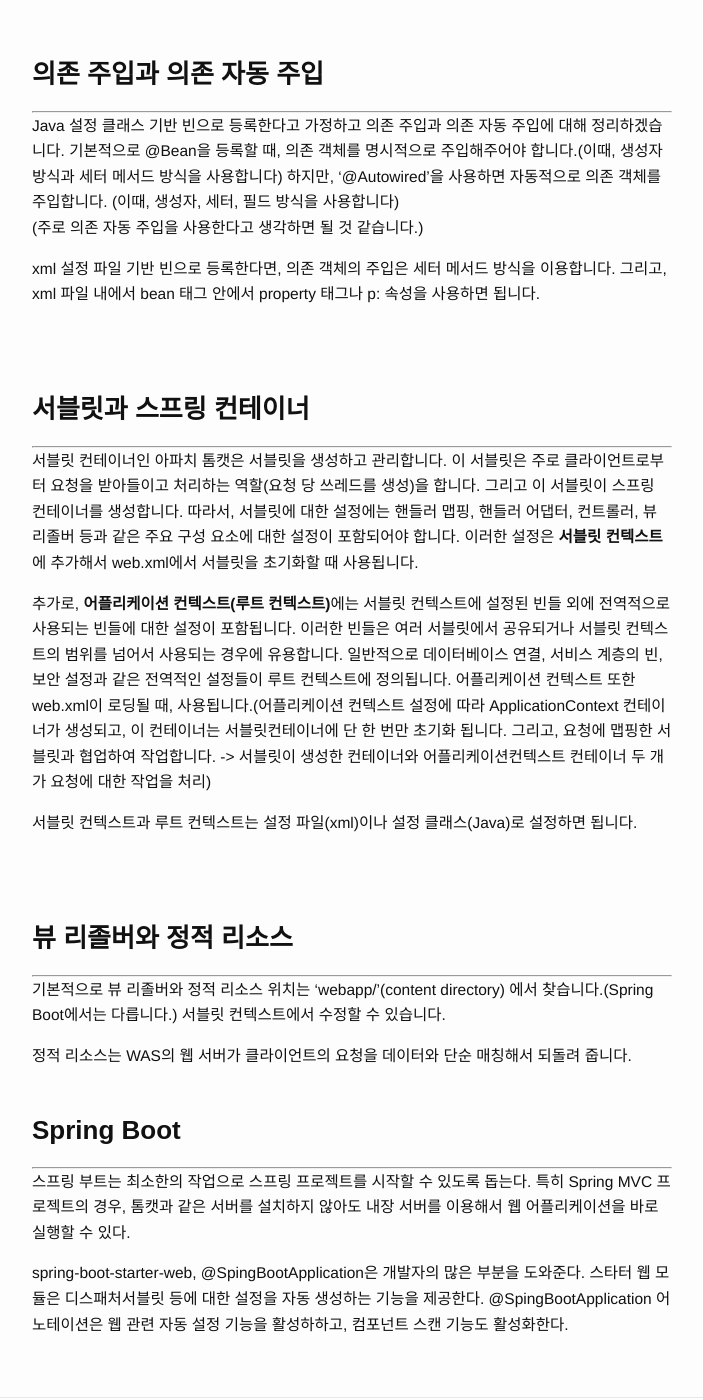
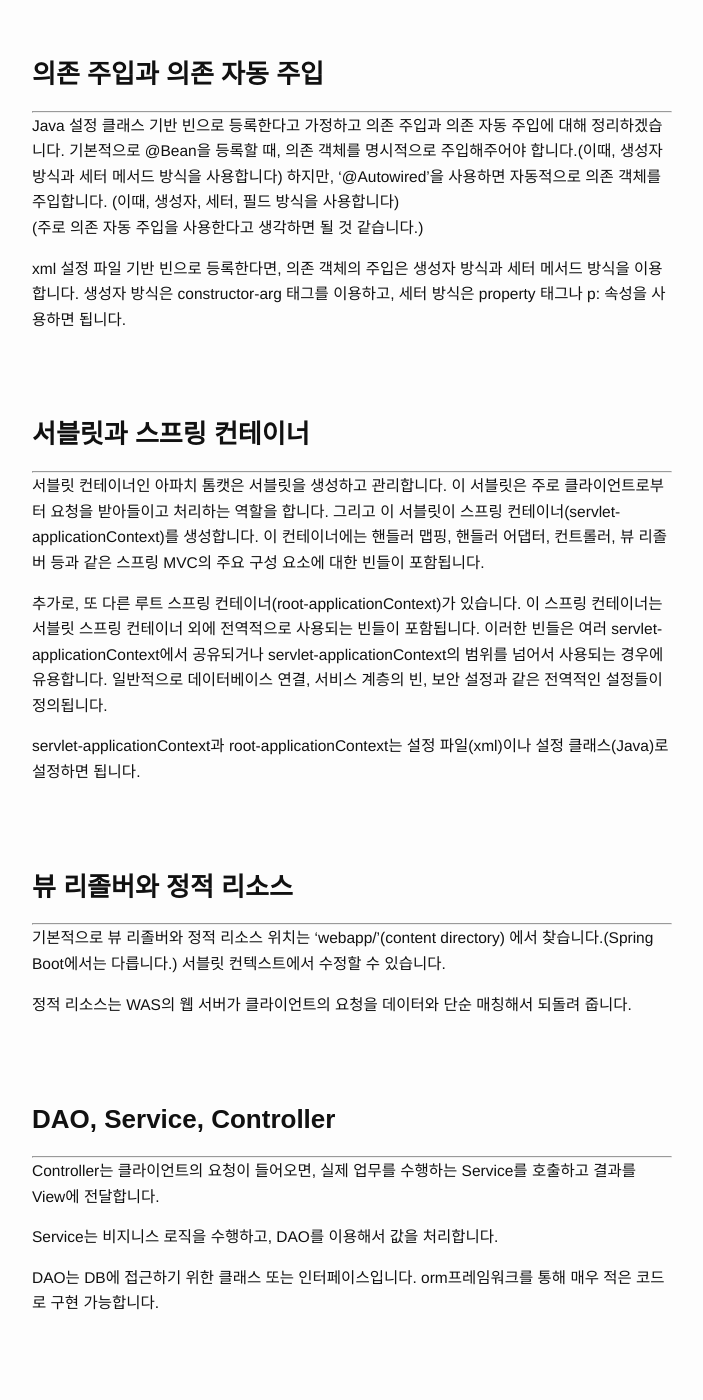
Before and after one commit to Jaeun-Choi98/jaeun-choi98.github.io, a Jekyll site: the page built from _posts/2023-04-14-spring.md, in a window 1280 px wide and 1400 px high, scrolled down 1136 px. Shown: the whole window, without its empty margins (288-991 px from the left). Built offline with Jekyll 4.4.1, drawn with Linux system fonts in a browser that asks for light colours.

Commit message:
modify spring

```diff
--- a/_posts/2023-04-14-spring.md
+++ b/_posts/2023-04-14-spring.md
@@ -50,7 +50,7 @@ Java 설정 클래스에는 ‘@Configuration, @Bean’ 어노테이션을 사
 Java 설정 클래스 기반 빈으로 등록한다고 가정하고 의존 주입과 의존 자동 주입에 대해 정리하겠습니다. 기본적으로 @Bean을 등록할 때, 의존 객체를 명시적으로 주입해주어야 합니다.(이때, 생성자 방식과 세터 메서드 방식을 사용합니다) 하지만, ‘@Autowired’을 사용하면 자동적으로 의존 객체를 주입합니다. (이때, 생성자, 세터, 필드 방식을 사용합니다)<br>
 (주로 의존 자동 주입을 사용한다고 생각하면 될 것 같습니다.)
 
-xml 설정 파일 기반 빈으로 등록한다면, 의존 객체의 주입은 세터 메서드 방식을 이용합니다. 그리고, xml 파일 내에서 bean 태그 안에서 property 태그나 p: 속성을 사용하면 됩니다.
+xml 설정 파일 기반 빈으로 등록한다면, 의존 객체의 주입은 생성자 방식과 세터 메서드 방식을 이용합니다. 생성자 방식은 constructor-arg 태그를 이용하고, 세터 방식은 property 태그나 p: 속성을 사용하면 됩니다.
 
 <br>
 <br>
@@ -59,11 +59,11 @@ xml 설정 파일 기반 빈으로 등록한다면, 의존 객체의 주입은
 
 ---
 
-서블릿 컨테이너인 아파치 톰캣은 서블릿을 생성하고 관리합니다. 이 서블릿은 주로 클라이언트로부터 요청을 받아들이고 처리하는 역할(요청 당 쓰레드를 생성)을 합니다. 그리고 이 서블릿이 스프링 컨테이너를 생성합니다. 따라서, 서블릿에 대한 설정에는 핸들러 맵핑, 핸들러 어댑터, 컨트롤러, 뷰 리졸버 등과 같은 주요 구성 요소에 대한 설정이 포함되어야 합니다. 이러한 설정은 **서블릿 컨텍스트**에 추가해서 web.xml에서 서블릿을 초기화할 때 사용됩니다.
+서블릿 컨테이너인 아파치 톰캣은 서블릿을 생성하고 관리합니다. 이 서블릿은 주로 클라이언트로부터 요청을 받아들이고 처리하는 역할을 합니다. 그리고 이 서블릿이 스프링 컨테이너(servlet-applicationContext)를 생성합니다. 이 컨테이너에는 핸들러 맵핑, 핸들러 어댑터, 컨트롤러, 뷰 리졸버 등과 같은 스프링 MVC의 주요 구성 요소에 대한 빈들이 포함됩니다.
 
-추가로, **어플리케이션 컨텍스트(루트 컨텍스트)**에는 서블릿 컨텍스트에 설정된 빈들 외에 전역적으로 사용되는 빈들에 대한 설정이 포함됩니다. 이러한 빈들은 여러 서블릿에서 공유되거나 서블릿 컨텍스트의 범위를 넘어서 사용되는 경우에 유용합니다. 일반적으로 데이터베이스 연결, 서비스 계층의 빈, 보안 설정과 같은 전역적인 설정들이 루트 컨텍스트에 정의됩니다. 어플리케이션 컨텍스트 또한 web.xml이 로딩될 때, 사용됩니다.(어플리케이션 컨텍스트 설정에 따라 ApplicationContext 컨테이너가 생성되고, 이 컨테이너는 서블릿컨테이너에 단 한 번만 초기화 됩니다. 그리고, 요청에 맵핑한 서블릿과 협업하여 작업합니다. -> 서블릿이 생성한 컨테이너와 어플리케이션컨텍스트 컨테이너 두 개가 요청에 대한 작업을 처리)
+추가로, 또 다른 루트 스프링 컨테이너(root-applicationContext)가 있습니다. 이 스프링 컨테이너는 서블릿 스프링 컨테이너 외에 전역적으로 사용되는 빈들이 포함됩니다. 이러한 빈들은 여러 servlet-applicationContext에서 공유되거나 servlet-applicationContext의 범위를 넘어서 사용되는 경우에 유용합니다. 일반적으로 데이터베이스 연결, 서비스 계층의 빈, 보안 설정과 같은 전역적인 설정들이 정의됩니다.
 
-서블릿 컨텍스트과 루트 컨텍스트는 설정 파일(xml)이나 설정 클래스(Java)로 설정하면 됩니다.
+servlet-applicationContext과 root-applicationContext는 설정 파일(xml)이나 설정 클래스(Java)로 설정하면 됩니다.
 
 <br>
 <br>
@@ -75,6 +75,20 @@ xml 설정 파일 기반 빈으로 등록한다면, 의존 객체의 주입은
 기본적으로 뷰 리졸버와 정적 리소스 위치는 ‘webapp/’(content directory) 에서 찾습니다.(Spring Boot에서는 다릅니다.) 서블릿 컨텍스트에서 수정할 수 있습니다.
 
 정적 리소스는 WAS의 웹 서버가 클라이언트의 요청을 데이터와 단순 매칭해서 되돌려 줍니다.
+
+<br>
+<br>
+
+### **DAO, Service, Controller**
+
+---
+
+Controller는 클라이언트의 요청이 들어오면, 실제 업무를 수행하는 Service를 호출하고 결과를 View에 전달합니다.
+
+Service는 비지니스 로직을 수행하고, DAO를 이용해서 값을 처리합니다.
+
+DAO는 DB에 접근하기 위한 클래스 또는 인터페이스입니다. orm프레임워크를 통해 매우 적은 코드로 구현 가능합니다.
+
 <br>
 <br>
 
```
